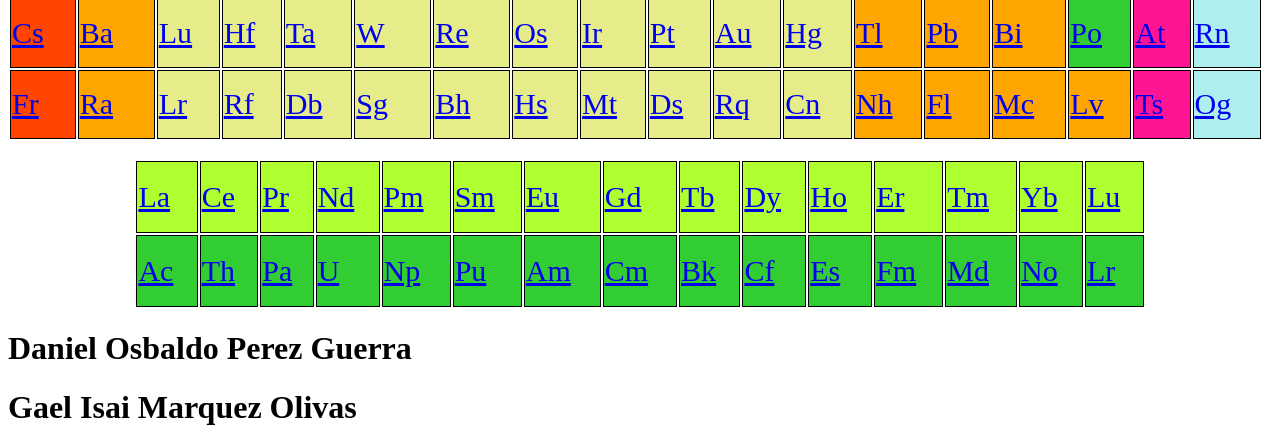
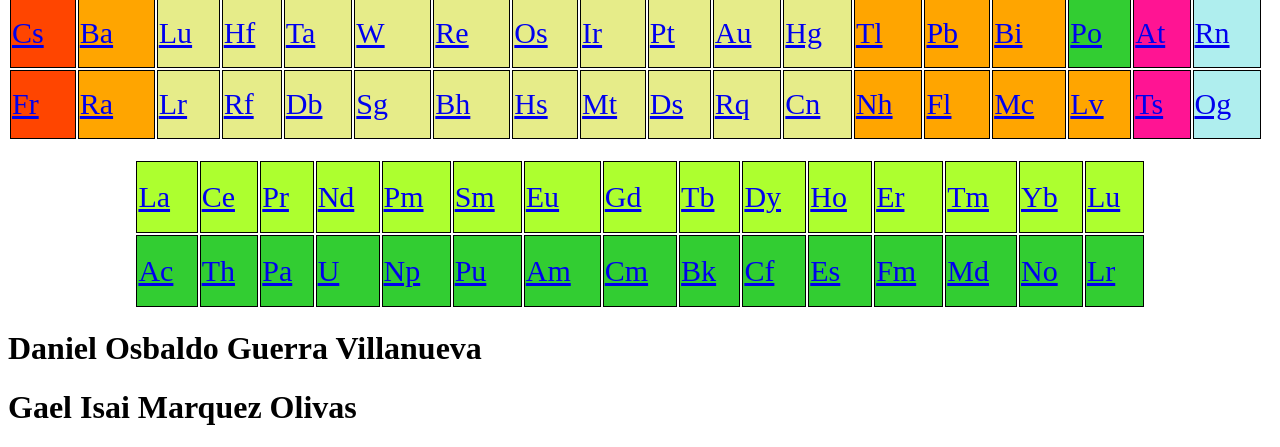
Before and after one commit to Danix434/tabla, a plain HTML site: page index.html in a window 1280 px wide. Shown: the part 367-814 px from the top of the page. Drawn offline with Linux system fonts and the light colour scheme.

Commit message:
Add files via upload

```diff
--- a/index.html
+++ b/index.html
@@ -2121,7 +2121,7 @@
     </div>
   </div>
 
-     <h1> Daniel Osbaldo Perez Guerra </h1>
+     <h1> Daniel Osbaldo Guerra Villanueva</h1>
 
      <h1>  Gael Isai Marquez Olivas </h1>
 
```
